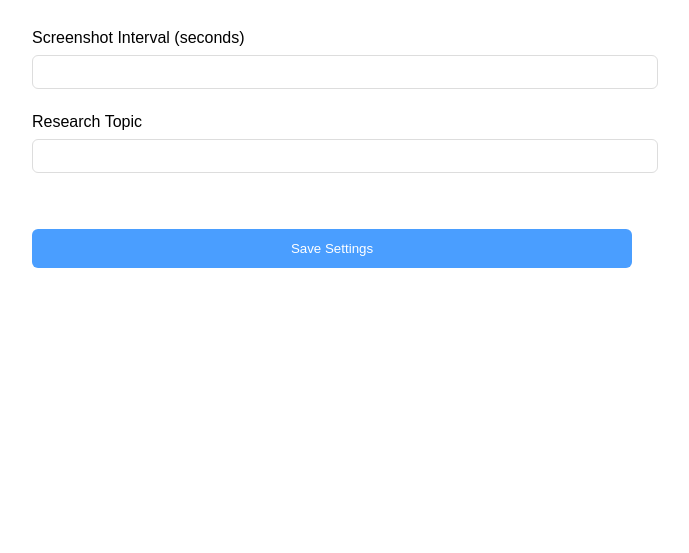
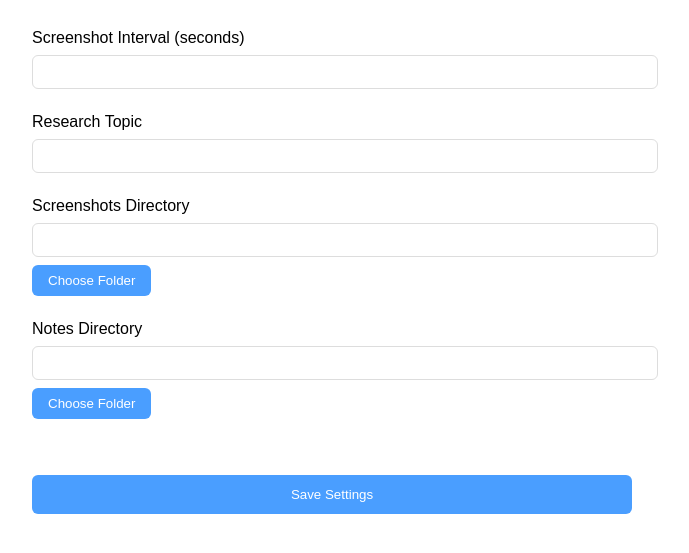
Before and after one commit to wearsshoes/meadow, a Flask app: template src/rethread/web/templates/settings.html in a window 1280 px wide. Shown: the part 181-734 px from the top of the page, without its empty margins (20-709 px from the left). Run offline with Flask 3, Linux system fonts and the light colour scheme; the template is opened without the code that fills it, so the values that code supplies are empty.

Commit message:
add back folder picking

```diff
--- a/src/rethread/web/templates/settings.html
+++ b/src/rethread/web/templates/settings.html
@@ -12,7 +12,28 @@
             <label for="research_topic">Research Topic</label>
             <input type="text" name="research_topic" value="{{ config['research_topic'] }}">
         </div>
+        <div class="setting-group">
+            <label for="screenshot_dir">Screenshots Directory</label>
+            <input type="text" name="screenshot_dir" value="{{ config['screenshot_dir'] }}">
+            <button type="button" onclick="pickFolder('screenshot_dir')">Choose Folder</button>
+        </div>
+        <div class="setting-group">
+            <label for="notes_dir">Notes Directory</label>
+            <input type="text" name="notes_dir" value="{{ config['notes_dir'] }}">
+            <button type="button" onclick="pickFolder('notes_dir')">Choose Folder</button>
+        </div>
         <button type="submit">Save Settings</button>
     </form>
 </div>
+<script>
+function pickFolder(inputName) {
+    fetch('/pick_folder')
+        .then(response => response.json())
+        .then(data => {
+            if (data.path) {
+                document.querySelector(`input[name="${inputName}"]`).value = data.path;
+            }
+        });
+}
+</script>
 {% endblock %}
```
